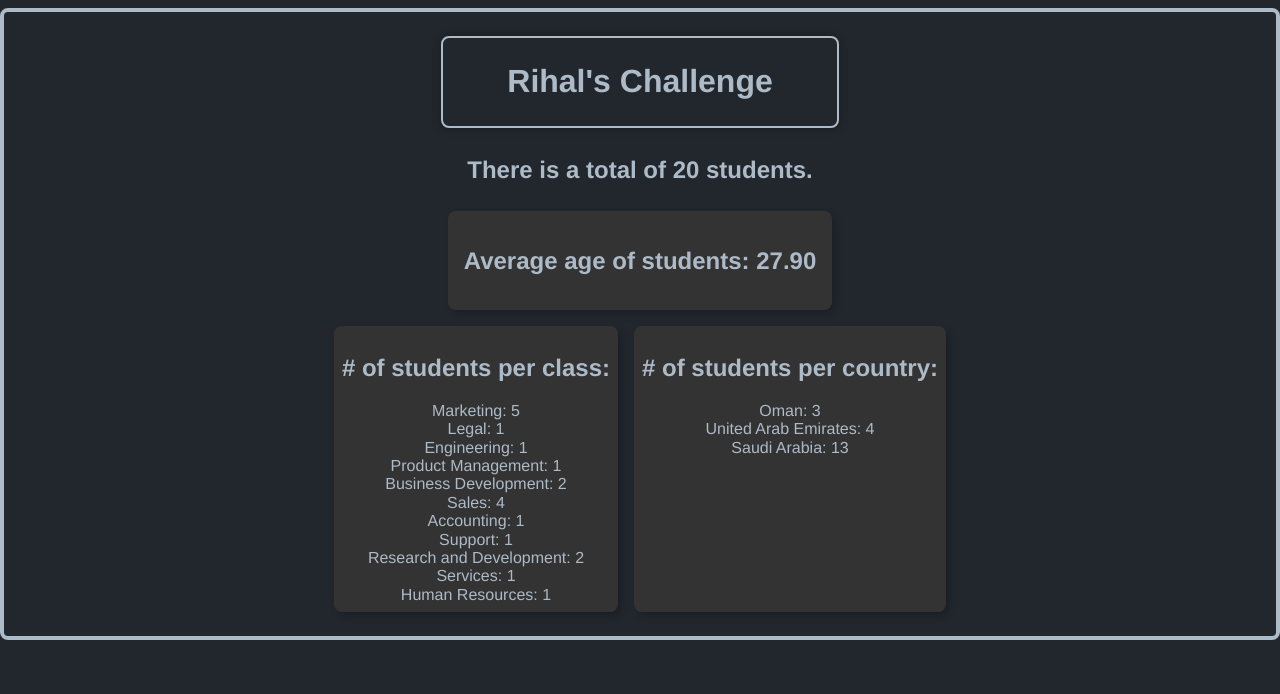
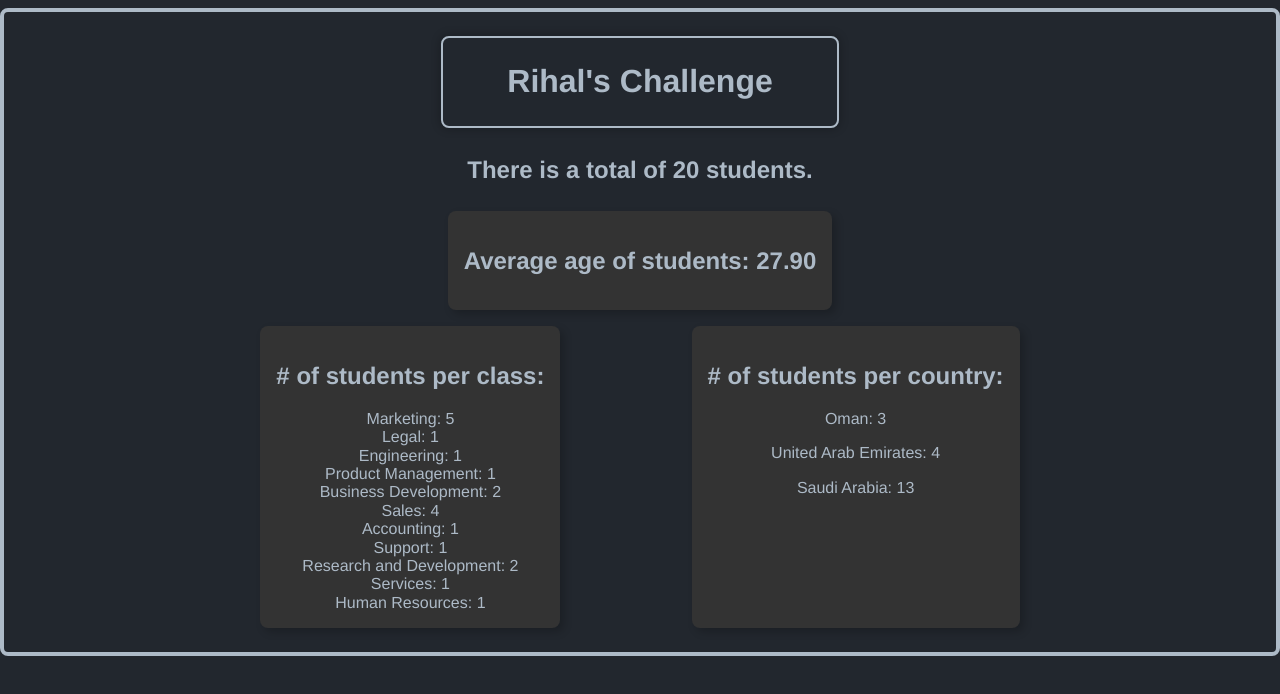
Before and after one commit to DandyDo/rihal-challenges-fullstack, a React (Create React App) app: page / in a window 1280 px wide. Shown: the top 694 px of the page. Built offline with nearby package versions, Linux system fonts and the light colour scheme; data requests are answered from the project's data file.

Commit message:
Added some Tachyons css to components

```diff
--- a/src/components/Classes.js
+++ b/src/components/Classes.js
@@ -2,7 +2,7 @@ import React from "react";
 
 const Classes = ({ classes, students }) => {
     return (
-        <div className="bg-dark-gray w-45 ma2 br3 pa2 grow bw2 shadow-5">
+        <div className="bg-dark-gray ma2 br3 pa3 grow bw2 shadow-5">
             <h2># of students per class:</h2>
             {
                 classes.class_name.map((course, i) => {
--- a/src/components/Countries.js
+++ b/src/components/Countries.js
@@ -2,12 +2,12 @@ import React from "react";
 
 const Countries = ({ countries, students }) => {
     return (
-        <div className="bg-dark-gray w-45 br3 pa2 ma2 grow bw2 shadow-5">
+        <div className="bg-dark-gray ma2 br3 pa3 grow bw2 shadow-5">
             <h2># of students per country:</h2>
             {
                 countries.country_name.map((country, i) => {
                     return (
-                        <div key={country}>{`${country}: ${students[i+1]}`}</div>
+                        <p key={country}>{`${country}: ${students[i+1]}`}</p>
                     );
                 })
             }
--- a/src/containers/App.js
+++ b/src/containers/App.js
@@ -38,12 +38,12 @@ function App() {
     return result;
   }
 
-  // Convert birthdate to  age from passed input (yyyy-mm-dd)
+  // Convert birthdate to age from passed input (yyyy-mm-dd)
   const getAge = (dateString) => {
-    var today = new Date();
-    var birthDate = new Date(dateString);
-    var age = today.getFullYear() - birthDate.getFullYear();
-    var m = today.getMonth() - birthDate.getMonth();
+    let today = new Date();
+    let birthDate = new Date(dateString);
+    let age = today.getFullYear() - birthDate.getFullYear();
+    let m = today.getMonth() - birthDate.getMonth();
     if (m < 0 || (m === 0 && today.getDate() < birthDate.getDate())) {
         age--;
     }
@@ -75,7 +75,7 @@ function App() {
             <h2>{`There is a total of ${students.length} students.`}</h2>
             <Students avgAge={ avgAge }/>
           </div>
-          <div className="flex flex-wrap justify-center w-70 center">
+          <div className="flex flex-wrap justify-around w-70 center">
             <Classes classes={ classes } students ={ studentsPerClass }/>
             <Countries countries={ countries } students ={ studentsPerCountry }/>
           </div>
```
Also changed, not shown: src/components/Students copy.js (added, +11 -0 lines).
